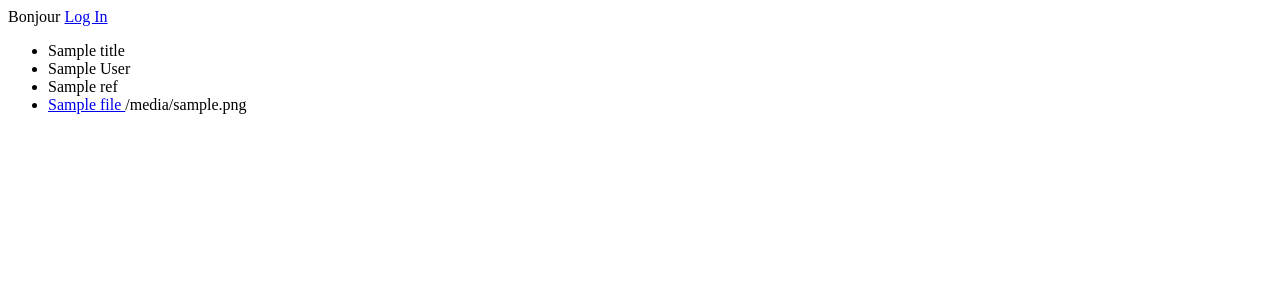
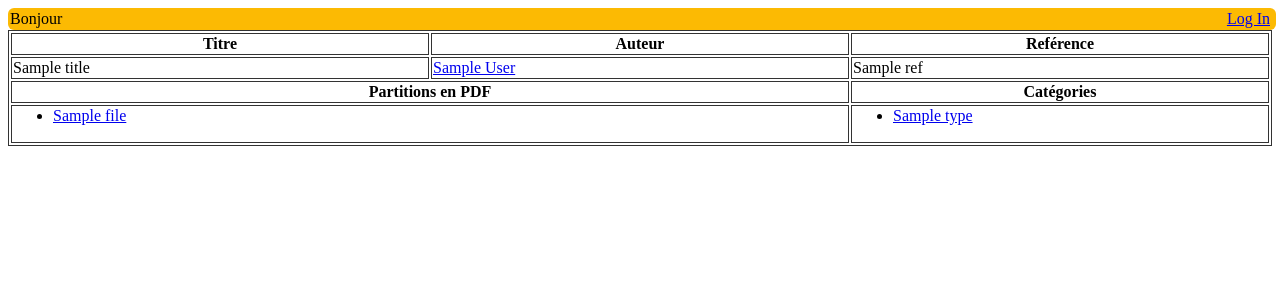
Before and after one commit to tonton1728/songrepo, a Django app: template songrepo/templates/partition_detail.j2 in a window 1280 px wide. Shown: the top 300 px of the page. Run offline with Django 3.2, Linux system fonts and the light colour scheme; the template is opened without the code that fills it: most values are stand-ins (such as "Sample title", 1, 10 or a date in 2020); some libraries are stand-ins or nearby versions.

Commit message:
Forgot to commit for a long time

```diff
--- a/rythmeetchansons/urls.py
+++ b/rythmeetchansons/urls.py
@@ -22,4 +22,4 @@ urlpatterns = [
     path('songrepo/', include('songrepo.urls')),
     path('accounts/', include('django.contrib.auth.urls')),
     path('admin/', admin.site.urls),
-]+ static(settings.MEDIA_URL, document_root=settings.MEDIA_ROOT)
+]+ static(settings.MEDIA_URL, document_root=settings.MEDIA_ROOT) + static(settings.STATIC_URL, document_root=settings.STATIC_ROOT)
--- /dev/null
+++ b/songrepo/static/songrepo/style.css
@@ -0,0 +1,56 @@
+html {
+    width: 100%;
+}
+
+.header {
+    background-color: #fcba03;
+    width: 100%;
+    border-radius: 6px;
+    padding: 2px;
+}
+
+.header .login {
+    position: absolute;
+    right:  10px;
+}
+
+table,
+td, th {
+    border: 1px solid #333;
+}
+
+thead,
+tfoot {
+    background-color: #333;
+    color: #fff;
+}
+
+table.partition_ref, .partition_ref tbody, .partition_ref tr {
+    width:  100%;
+}
+
+td, th {
+    width:  33%
+}
+
+.ui-menu {
+	list-style: none;
+	padding: 0;
+	margin: 0;
+	display: block;
+	outline: 0;
+}
+
+.ui-helper-hidden-accessible {
+	display: none;
+}
+
+ .header .open {
+  position: absolute;
+  background: #ffdb75;
+  list-style-type: none;
+  left: 160px;
+  top: 10px;
+  padding: 2px;
+  border-radius: 6px
+}
--- a/songrepo/templates/base.j2
+++ b/songrepo/templates/base.j2
@@ -1,11 +1,63 @@
+{% load static %}
+<html>
+<head>
+<link rel="stylesheet" type="text/css" href="{% static 'songrepo/style.css' %}">
+<!-- Jquery -->
+<script src="https://code.jquery.com/jquery-3.3.1.js" integrity="sha256-2Kok7MbOyxpgUVvAk/HJ2jigOSYS2auK4Pfzbm7uH60="
+    crossorigin="anonymous"></script>
+<!-- Jquery UI -->
+<script src="https://code.jquery.com/ui/1.12.1/jquery-ui.js" integrity="sha256-T0Vest3yCU7pafRw9r+settMBX6JkKN06dqBnpQ8d30="
+    crossorigin="anonymous"></script>
+<script src="https://stackpath.bootstrapcdn.com/bootstrap/4.1.3/js/bootstrap.min.js" integrity="sha384-ChfqqxuZUCnJSK3+MXmPNIyE6ZbWh2IMqE241rYiqJxyMiZ6OW/JmZQ5stwEULTy" crossorigin="anonymous"></script>
+<!-- This is custom Javascript responsible for autocomplete -->
+<script type="text/javascript">
+   $(document).ready(function() {
+      $( "#search_content").autocomplete({
+           source: function(request, response) {
+              $.getJSON("/songrepo/ajax/search", { search_type: $('#search_type').val(), term: request.term },
+              response);
+           },
+
+           minLength:2,
+       });
+       $( ".header ul.menu").hide();
+       $(".header span.toggleSubMenu").each( function () {
+        $(this).replaceWith('<a href="" class="toggleSubMenu" title="Afficher le sous-menu">' + $(this).text() + '<\/a>') ;
+       });
+
+       $(".header a.toggleSubMenu").click( function () {
+	console.log("I was here");
+        // Si le sous-menu était déjà ouvert, on le referme :
+        if ($(this).next("ul.menu:visible").length != 0) {
+            $(this).next("ul.menu").slideUp("normal", function () { $(this).removeClass("open") });
+        }
+        // Si le sous-menu est caché, on ferme les autres et on l'affiche :
+        else {
+            $(".navigation ul.menu").slideUp("normal");
+            $(this).next("ul.menu").slideDown("normal",  function () { $(this).addClass("open") });
+        }
+        // On empêche le navigateur de suivre le lien :
+        return false;
+    });
+    });
+
+</script>
+</head>
 <div class='header'>
 {% if user.is_authenticated %}
-Bonjour, {{ user.username }} <a href="{% url 'logout' %}"> logout </a>
+<span class='username'>Bonjour, {{ user.username }} </span>
+<span class='toggleSubMenu'>Menu</span>
+<ul class='menu' >
+  <li><a href={% url 'index' %}> Accueil </a></li>
+  <li><a href={% url 'partitions_list' %}> Liste des partitions</a> </li>
+</ul>
+<span class='login'><a href="{% url 'logout' %}"> logout </a></span>
 {% else %}
-Bonjour  <a href="{% url 'login' %}">Log In</a>
+Bonjour  <span class='login'><a href="{% url 'login' %}">Log In</a></span>
 {% endif %}
 </div>
 <div class='content'>
     {% block content %}
     {% endblock %}
 </div>
+</html>
--- /dev/null
+++ b/songrepo/templates/index.j2
@@ -0,0 +1,4 @@
+{% extends 'base.j2' %}
+{% block content %}
+<p>Bonjour, bienvenue sur le site permettant l'accès aux informations sur les chants connus par la chorale "Rythme et Chansons".</p>
+{% endblock %}
--- a/songrepo/templates/partition_detail.j2
+++ b/songrepo/templates/partition_detail.j2
@@ -1,13 +1,53 @@
 {% extends 'base.j2' %}
 {% block content %}
+<table class='partition_ref'>
+<tr>
+<th>
+Titre
+</th>
+<th>
+Auteur
+</th>
+<th>
+Reférence
+</th>
+</tr>
+<tr>
+<td>
+{{ title }}
+</td>
+<td>
+<a href="/songrepo/partitions/search?search_type=author&search_content={{author}}" > {{ author }} </a>
+</td>
+<td>
+{{ ref }}
+</td>
+</tr>
+<!-- </table>
+<table class='partition_extended'> -->
+<tr>
+<th colspan=2>
+Partitions en PDF
+</th>
+<th>
+Catégories
+</th>
+</tr>
+<tr>
+<td colspan=2>
 <ul>
-<li> {{ title }} </li>
-<li> {{ author }} </li>
-{% if ref != '' %}
-<li> {{ ref }} </li>
-{% endif %}
 {% for file in partition_files %}
-<li> <a href={{ file.url }}> {{ file.name }} </a> {{ file }}
+<li> <a href={{ file.url }}> {{ file.name }} </a> </li>
 {% endfor %}
 </ul>
+</td>
+<td>
+<ul>
+{% for type in types %}
+<li> <a href="/songrepo/partitions/search?search_type=type&search_content={{type}}" >{{ type }} </a></li>
+{% endfor %}
+</ul>
+</td>
+</tr>
+</table>
 {% endblock %}
```
Also changed, not shown: songrepo/admin.py (+8 -1 lines), songrepo/models.py (+13 -0 lines), songrepo/templates/partitions.j2 (+8 -0 lines), songrepo/templates/playlist.j2 (added, +12 -0 lines), songrepo/templates/playlists.j2 (added, +10 -0 lines), songrepo/urls.py (+7 -2 lines), songrepo/views.py (+75 -4 lines), songrepo/migrations/0006_playlist.py (added).
